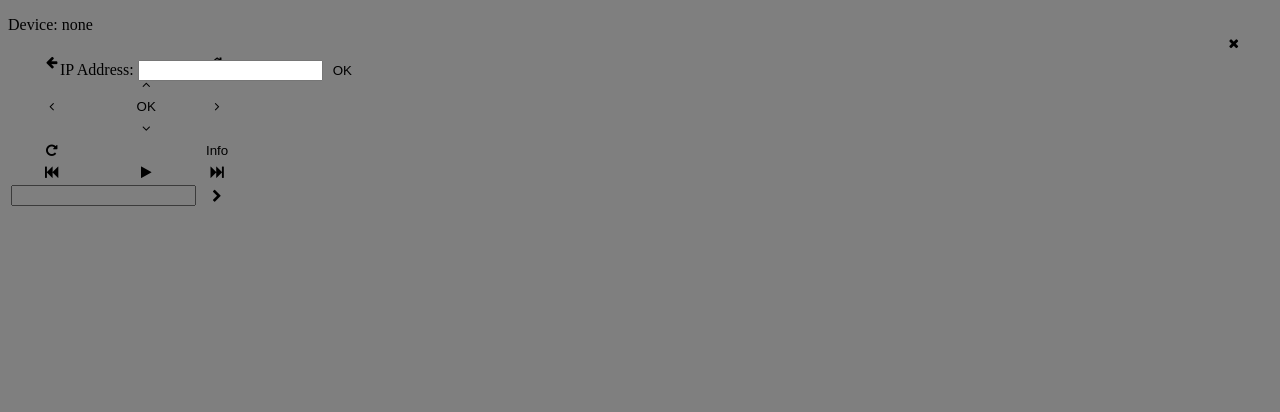
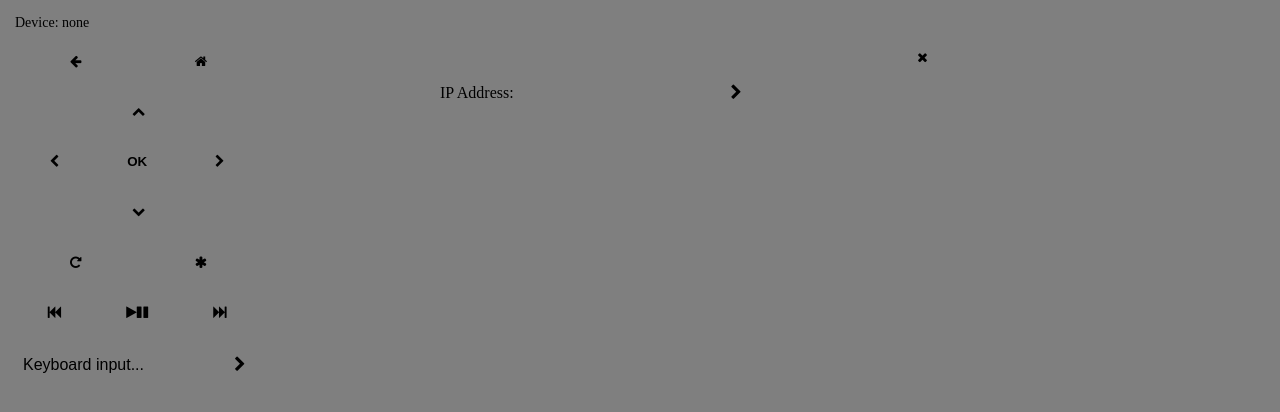
Before and after one commit to xXSentryBotXx/roku-remote-vscode, a website: page src/remote.html in a window 1280 px wide. Drawn offline with Linux system fonts and the light colour scheme.

Commit message:
Changed style of the remote and the modal. Added error message for the modal.

```diff
--- a/src/remote.html
+++ b/src/remote.html
@@ -4,142 +4,55 @@
     <meta charset="UTF-8">
     <meta name="viewport" content="width=device-width, initial-scale=1.0">
     <link href="https://stackpath.bootstrapcdn.com/font-awesome/4.7.0/css/font-awesome.min.css" rel="stylesheet" integrity="sha384-wvfXpqpZZVQGK6TAh5PVlGOfQNHSoD2xbE+QkPxCAFlNEevoEH3Sl0sibVcOQVnN" crossorigin="anonymous">
-    <style>
-      body {
-        background: var(--vscode-editor-background);
-        color: var(--vscode-editor-foreground)
-      }
-
-      button {
-        color: var(--vscode-button-foreground);
-        background: var(--vscode-button-background);
-        text-decoration: none;
-        text-align: center;
-        border: none;
-        outline: none;
-      }
-
-      button:hover {
-        background: var(--vscode-button-hoverBackground);
-      }
-
-      #connected-device {
-        cursor: pointer;
-      }
-
-      #remote-buttons button {
-        width: 100%;
-        border-radius: 24px;
-      }
-
-      #remote-buttons td {
-        margin: 30px 15px;
-      }
-
-      .modal {
-        width: 100%;
-        height: 100%;
-        z-index: 1;
-        background-color: #00000080;
-        position: fixed;
-        left: 0;
-        top: 0;
-        overflow: auto;
-      }
-
-      .modal .modal-content {
-        margin: 30px;
-        padding: 30px;
-        background: var(--vscode-editor-background);
-        width: 75%;
-        height: auto;
-      }
-
-      .modal .modal-content .close-button {
-        position: absolute;
-        margin: 30px;
-        right: 5px;
-        top: 5px;
-      }
-    </style>
+    <link rel="stylesheet" href="./style.css">
+    <style> ${style} </style> <!-- Style is populated by node fileRead-->
     <title>Roku Remote</title>
   </head>
   <body>
     <div id="modal" class="modal">
       <div class="modal-content">
+        <button id="close-button" class="close-button"><i class="fa fa-times"></i></button>
         <div class="address-form">
-          <button id="close-button" class="close-button"><i class="fa fa-times"></i></button>
-          <label for="ip">IP Address:</label>
-          <input type="text" name="ip" id="ip">
-          <button id="set-address-button">OK</button>
+          <label class="ip-label" for="ip">IP Address:</label>
+          <input class="ip" type="text" name="ip" id="ip">
+          <button id="set-address-button" class="set-address-button"><i class="fa fa-chevron-right"></i></button>
+          <div id="invalid-message" class="invalid-message">Invalid IP Format</div>
         </div>
       </div>
     </div>
-    <p>Device: <a id="connected-device">none</a></p>
-    <table id="remote-buttons">
-      <tr>
-        <td>
-          <button class="remote-button" id="${BACK}"><i class="fa fa-arrow-left"></i></button>
-        </td>
-        <td></td>
-        <td>
-          <button id="${HOME}"><i class="fa fa-home"></i></button>
-        </td>
-      </tr>
-      <tr>
-        <td></td>
-        <td>
-          <button id="${UP}"><i class="fa fa-angle-up"></i></button>
-        </td>
-        <td></td>
-      </tr>
-      <tr>
-        <td>
-          <button id="${LEFT}"><i class="fa fa-angle-left"></i></button>
-        </td>
-        <td>
-          <button id="${OK}">OK</button>
-        </td>
-        <td>
-          <button id="${RIGHT}"><i class="fa fa-angle-right"></i></button>
-        </td>
-      </tr>
-      <tr>
-        <td></td>
-        <td>
-          <button id="${DOWN}"><i class="fa fa-angle-down"></i></button>
-        </td>
-        <td></td>
-      </tr>
-      <tr>
-        <td>
-          <button id="${INSTANT_REPLAY}"><i class="fa fa-repeat"></i></button>
-        </td>
-        <td></td>
-        <td>
-          <button id="${INFO}">Info</button>
-        </td>
-      </tr>
-      <tr>
-        <td>
-          <button id="${REV}"><i class="fa fa-fast-backward"></i></button>
-        </td>
-        <td>
-          <button id="${PLAY}"><i class="fa fa-play"></i></button>
-        </td>
-        <td>
-          <button id="${FWD}"><i class="fa fa-fast-forward"></i></button>
-        </td>
-      </tr>
-      <tr>
-          <td colspan="2">
-            <input id="send-text-input" type="text"/>
-          </td>
-          <td>
-            <button id="send-text-button"><i class="fa fa-chevron-right"></i></button>
-          </td>
-        </tr>
-    </table>
+    <div class="remote" id="remote-buttons">
+      <div class="device-row">
+        <p>Device: <a id="connected-device">none</a></p>
+      </div>
+      <div class="buttons-row">
+        <button class="remote-button big" onclick="onClick('${BACK}')"><i class="fa fa-arrow-left"></i></button>
+        <button class="remote-button big" onclick="onClick('${HOME}')"><i class="fa fa-home"></i></button>
+      </div>
+      <div class="buttons-row">
+        <button class="remote-button center" onclick="onClick('${UP}')"><i class="fa fa-chevron-up"></i></button>
+      </div>
+      <div class="buttons-row">
+        <button class="remote-button" onclick="onClick('${LEFT}')"><i class="fa fa-chevron-left"></i></button>
+        <button class="remote-button" onclick="onClick('${OK}')">OK</button>
+        <button class="remote-button" onclick="onClick('${RIGHT}')"><i class="fa fa-chevron-right"></i></button>
+      </div>
+      <div class="buttons-row">
+        <button class="remote-button center" onclick="onClick('${DOWN}')"><i class="fa fa-chevron-down"></i></button>
+      </div>
+      <div class="buttons-row">
+        <button class="remote-button big" onclick="onClick('${INSTANT_REPLAY}')"><i class="fa fa-repeat"></i></button>
+        <button class="remote-button big" onclick="onClick('${INFO}')"><i class="fa fa-asterisk"></i></button>
+      </div>
+      <div class="buttons-row">
+        <button class="remote-button" onclick="onClick('${REV}')"><i class="fa fa-fast-backward"></i></button>
+        <button class="remote-button" onclick="onClick('${PLAY}')"><i class="fa fa-play"></i><i class="fa fa-pause"></i></button>
+        <button class="remote-button" onclick="onClick('${FWD}')"><i class="fa fa-fast-forward"></i></button>
+      </div>
+      <div class="keyboard-input">
+        <input class="key-input" id="send-text-input" type="text" placeholder="Keyboard input..."/>
+        <button class="send-text-button" id="send-text-button"><i class="fa fa-chevron-right"></i></button>
+      </div>
+    </div>
 	  <script>
       const vscode = acquireVsCodeApi();
       const deviceLabel = document.getElementById('connected-device');
@@ -150,6 +63,8 @@
       const setIpAddressButton = document.getElementById('set-address-button');
       const closeButton = document.getElementById('close-button');
       const modal = document.getElementById('modal');
+      const invalidFormatLabel = document.getElementById('invalid-message');
+      console.log(invalidFormatLabel.toString());
 
       function validateIpAddress(address) {
         const terms = address.split('.');
@@ -160,8 +75,9 @@
         return terms.filter(term => Number(term) >= 0 && Number(term) <= 255).length === 4;
       }
 
-      function onClick (e) {
-        vscode.postMessage({action: 'REMOTE_ACTION', payload: e.target.id});
+      function onClick (payload) {
+        console.log(payload);
+        vscode.postMessage({action: 'REMOTE_ACTION', payload: payload});
       }
 
       function onKeyDown (e) {
@@ -186,11 +102,15 @@
       }
 
       function onSetIpAdrressButtonClick (e) {
+        console.log("set ip click")
         if (validateIpAddress(ipAddressText.value)) {
           vscode.postMessage({ action: 'SET_IP_ADDRESS', payload: ipAddressText.value });
           deviceLabel.innerText = ipAddressText.value || 'none';
           ipAddressText.value = '';
           closeModal();
+        } else {
+          console.log("Visible message")
+          invalidFormatLabel.style.visibility = 'visible';
         }
       }
 
@@ -201,23 +121,22 @@
           deviceLabel.innerText = e.target.value || 'none';
           e.target.value = '';
           closeModal();
+        } else if (e.code === '${OK}') {
+          invalidFormatLabel.style.visibility = 'visible';
         }
       }
 
       function closeModal() {
         modal.style.display = 'none';
+        ipAddressText.value = '';
       }
 
       function openModal() {
+        invalidFormatLabel.style.visibility = 'hidden';
         modal.style.display = 'block';
       }
 
-
-
-      console.log(closeButton)
-
-      deviceLabel.addEventListener('click', openModal)
-      remoteButtons.addEventListener('click', onClick);
+      deviceLabel.addEventListener('click', openModal);
       sendTextInput.addEventListener('keydown', onSendTextKeyDown);
       sendTextButton.addEventListener('click', onSendTextButtonClick);
       setIpAddressButton.addEventListener('click', onSetIpAdrressButtonClick);
--- /dev/null
+++ b/src/style.css
@@ -0,0 +1,204 @@
+* {
+  margin: 0;
+  padding: 0;
+  box-sizing: border-box;
+}
+
+body {
+  background: var(--vscode-editor-background);
+  color: var(--vscode-editor-foreground)
+}
+
+.remote-button {
+  display: inline-block;
+  color: var(--vscode-button-foreground);
+  background: var(--vscode-button-background);
+  text-decoration: none;
+  text-align: center;
+  border: none;
+  outline: none;
+  width: 31%;
+  padding: 12px;
+  border-radius: 24px;
+  margin: 0.25%;
+  cursor: pointer;
+  font-weight: 600;
+}
+
+.remote-button:hover {
+  background: var(--vscode-button-hoverBackground);
+}
+
+.remote-button.center {
+  margin-left: 34%;
+}
+
+.remote-button.big {
+  width: 48%;
+}
+
+.device-row {
+  font-size: 14px;
+  margin: 10px 0;
+}
+
+.device-row #connected-device {
+  cursor: pointer;
+}
+
+.modal {
+  width: 100%;
+  height: 100%;
+  z-index: 1;
+  background-color: #00000080;
+  position: fixed;
+  left: 0;
+  top: 0;
+  overflow: auto;
+}
+
+.modal .modal-content {
+  margin: 40px auto;
+  position: relative;
+  background: var(--vscode-editor-background);
+  width: 75%;
+  height: auto;
+  max-width: 600px;
+  min-width: 400px;
+}
+
+.modal .modal-content .close-button {
+  color: var(--vscode-button-foreground);
+  background: var(--vscode-button-background);
+  border: none;
+  outline: none;
+  position: absolute;
+  right: 10px;
+  top: 10px;
+  width: 15px;
+  height: 15px;
+}
+
+.modal .modal-content .close-button:hover {
+  background: var(--vscode-button-hoverBackground);
+}
+
+.modal .modal-content .address-form {
+  margin: 40px auto;
+  padding: 40px;
+  width: 80%;
+}
+
+.modal .modal-content .address-form .set-address-button {
+  color: var(--vscode-button-foreground);
+  background: var(--vscode-button-background);
+  border: none;
+  outline: none;
+  cursor: pointer;
+  width: 25px;
+}
+
+.modal .modal-content .address-form .invalid-message {
+  margin-left: 33%;
+  visibility: hidden;
+}
+
+.modal .modal-content .address-form .set-address-button:hover {
+  background: var(--vscode-button-hoverBackground);
+}
+
+.modal .modal-content .address-form .ip {
+  margin-left: 2px;
+  padding-left: 5px;
+  width: 50%;
+  background: var(--vscode-input-background);
+  border: var(--vscode-input-border);
+  color: var(--vscode-input-foreground);
+}
+
+.modal .modal-content .address-form .ip::placeholder {
+  padding-left: 3px;
+  color: var(--vscode-input-placeholderForeground);
+}
+
+.modal .modal-content .address-form .ip-label {
+  width: 30%;
+  font-size: 16px;
+  height: 25px;
+}
+
+.modal .modal-content .address-form .ip:active:focus,
+.modal .modal-content .address-form .ip:active,
+.modal .modal-content .address-form .ip:focus {
+  outline: none;
+  border: 1px solid var(--vscode-button-background);
+}
+
+.modal .modal-content .address-form .set-address-button,
+.modal .modal-content .address-form .ip {
+  display: table-cell;
+  font-size: 16px;
+  height: 25px;
+}
+
+.remote {
+  max-width: 250px;
+  margin: 15px;
+}
+
+.connected-device {
+  margin-bottom: 10px;
+}
+
+.buttons-row {
+  margin-bottom: 10px;
+}
+
+.keyboard-input {
+  position: relative;
+  display: table;
+  width: 100%;
+  margin-top: 15px;
+}
+
+.keyboard-input .key-input {
+  width: 80%;
+  padding-left: 5px;
+  border-top-right-radius: 0;
+  border-bottom-right-radius: 0;
+  background: var(--vscode-input-background);
+  border: var(--vscode-input-border);
+  color: var(--vscode-input-foreground);
+}
+
+.keyboard-input .key-input:active:focus,
+.keyboard-input .key-input:active,
+.keyboard-input .key-input:focus {
+  width: 80%;
+  outline: none;
+  border: 1px solid var(--vscode-button-background);
+}
+
+.keyboard-input .key-input::placeholder {
+  padding-left: 3px;
+  color: var(--vscode-input-placeholderForeground);
+}
+
+.keyboard-input .send-text-button {
+  width: 20%;
+  border: none;
+  outline: none;
+  color: var(--vscode-button-foreground);
+  background: var(--vscode-button-background);
+}
+
+.keyboard-input .send-text-button:focus {
+  background: var(--vscode-button-hoverBackground);
+}
+
+.keyboard-input .key-input,
+.keyboard-input .send-text-button {
+  display: table-cell;
+  font-size: 16px;
+  height: 35px;
+}
```
Also changed, not shown: extension.js (+14 -8 lines).
